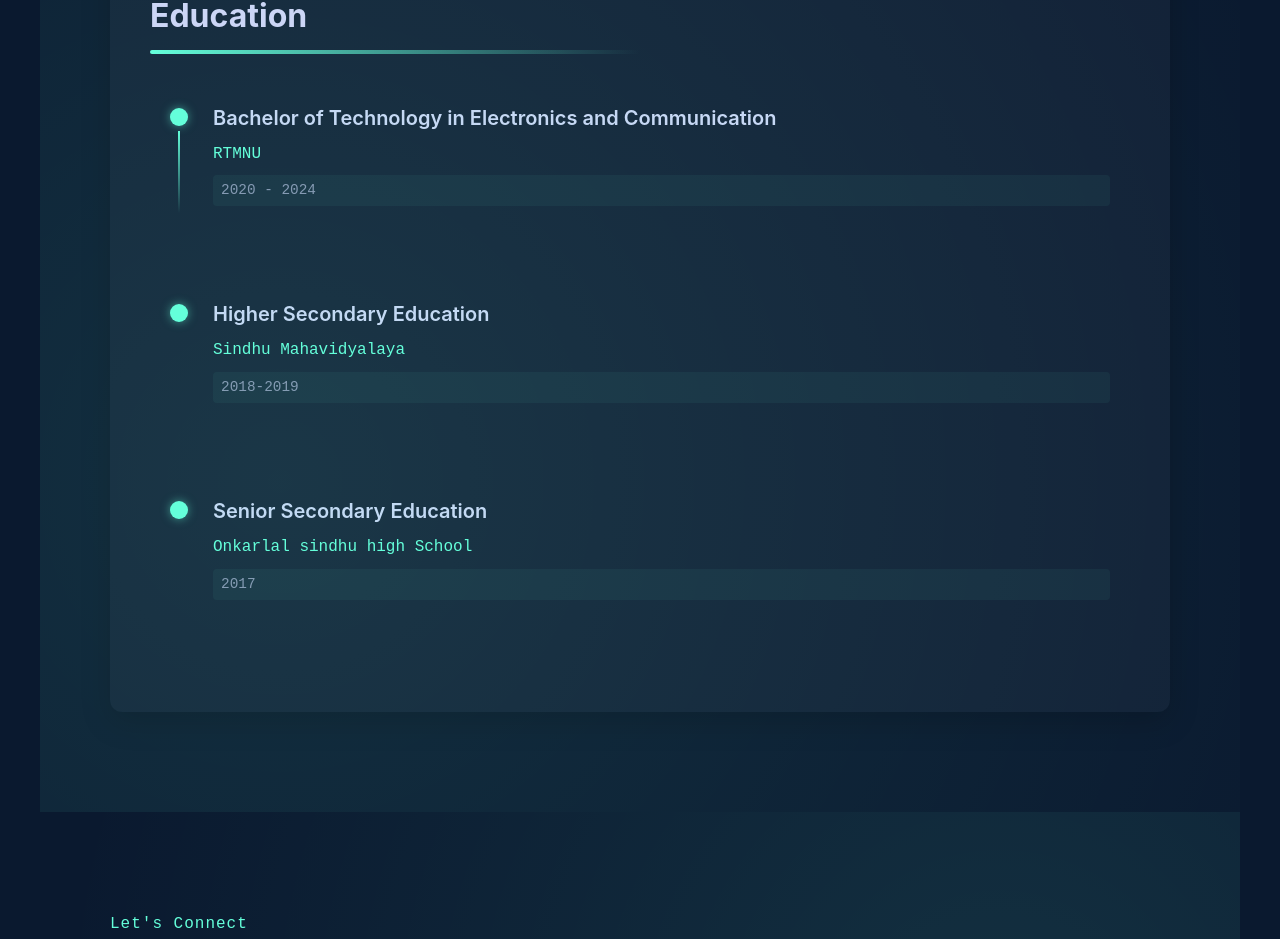
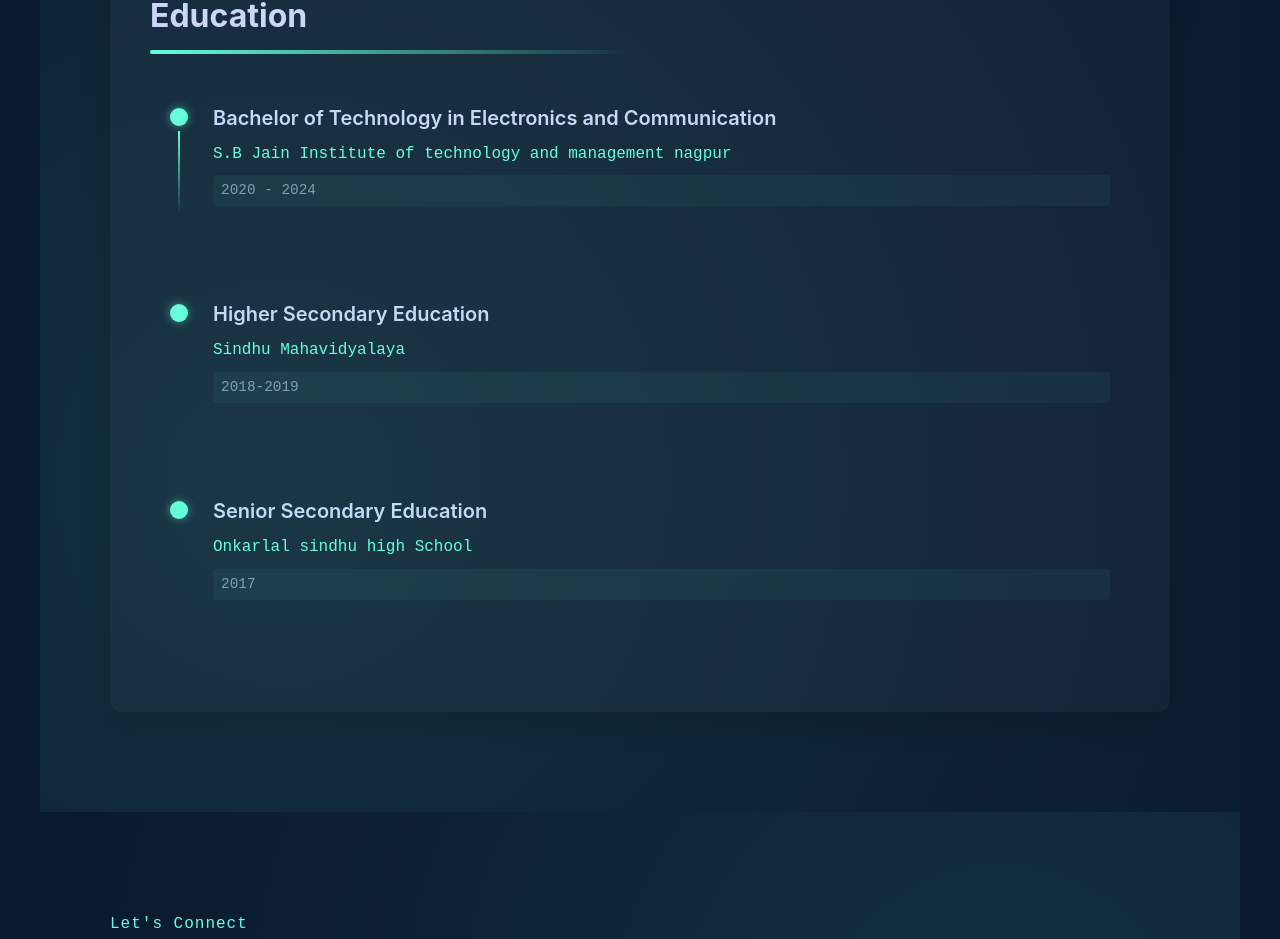
Before and after one commit to Rakshit-027/portfolio-v3, a React (Vite) app: page / in a window 1280 px wide. Shown: the part 6690-7629 px from the top of the page. Built offline with nearby package versions, Linux system fonts and the light colour scheme.

Commit message:
Update Experience.jsx

```diff
--- a/src/pages/Experience.jsx
+++ b/src/pages/Experience.jsx
@@ -144,7 +144,7 @@ const Experience = () => {
           {[
             {
               degree: 'Bachelor of Technology in Electronics and Communication',
-              school: 'RTMNU',
+              school: 'S.B Jain Institute of technology and management nagpur',
               period: '2020 - 2024',
               // description: 'Focused on web development, algorithms, and database systems. Graduated with honors.',
             },
```
